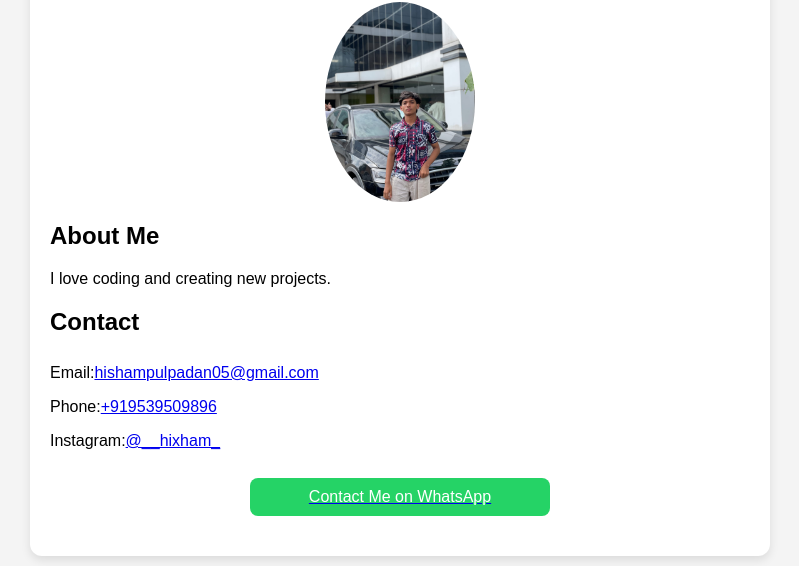
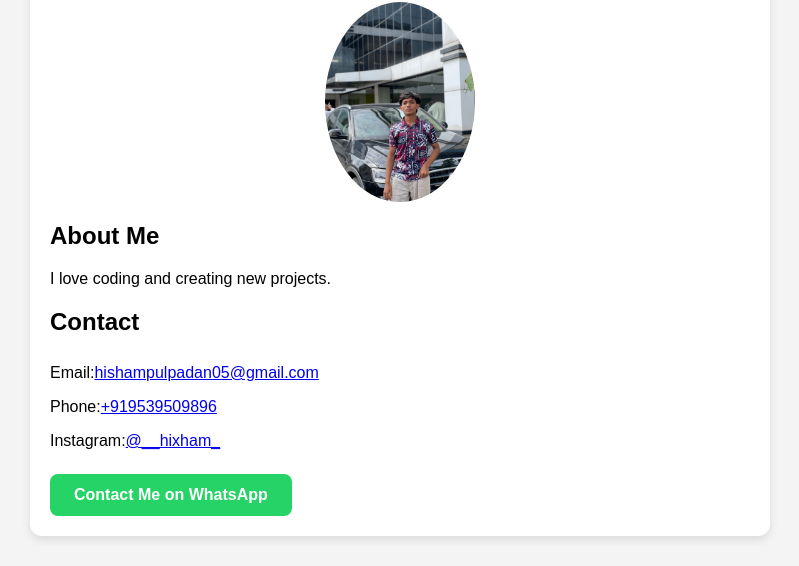
Before and after one commit to ENDEX-group/My-profile, a plain HTML site: page index.html in a window 1280 px wide. Shown: the part 269-835 px from the top of the page, without its empty margins (240-1039 px from the left). Drawn offline with Linux system fonts and the light colour scheme.

Commit message:
index.html

```diff
--- a/index.html
+++ b/index.html
@@ -20,16 +20,16 @@
 			<li>Phone:<a href="tel:+919539509896">+919539509896</a></li>
 			<li>Instagram:<a href="https://www.instagram.com/__hixham_" target="_blank">@__hixham_</a></li>
 		</ul>
-		<a href="https://wa.me/919539509896/text=Hello, My name is Hisham P%20I%20visited%20yours%20website!" target+"_blank">
-			<button style="
-				background-color: #25D366;
-				color: white;
-				padding: 10px 20px;
-				border: none;
-				border-radius:8px;
-				font-size: 16px;
-				cursor:pointer;
-			">Contact Me on WhatsApp</button>
+		<a href="https://wa.me/919539509896?text=Hello%2C%20I%20visited%20your%20website%20and%20would%20like%20to%20chat." target="_blank" style="
+  			display: inline-block;
+ 			background-color: #25D366;
+  			color: white;
+  			padding: 12px 24px;
+  			text-decoration: none;
+  			border-radius: 8px;
+  			font-weight: bold;
+  			font-family: sans-serif;
+		">Contact Me on WhatsApp
 		</a>
 	</div>
 </body>
```
